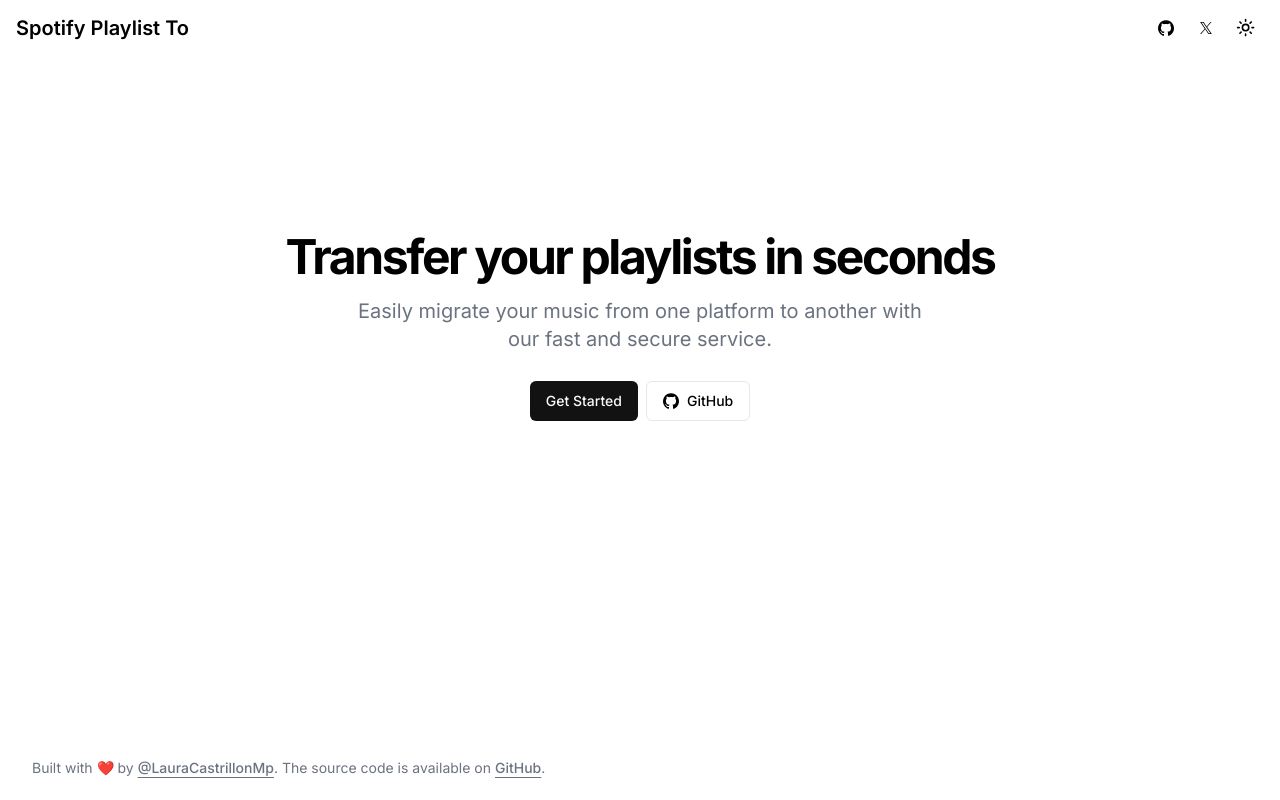
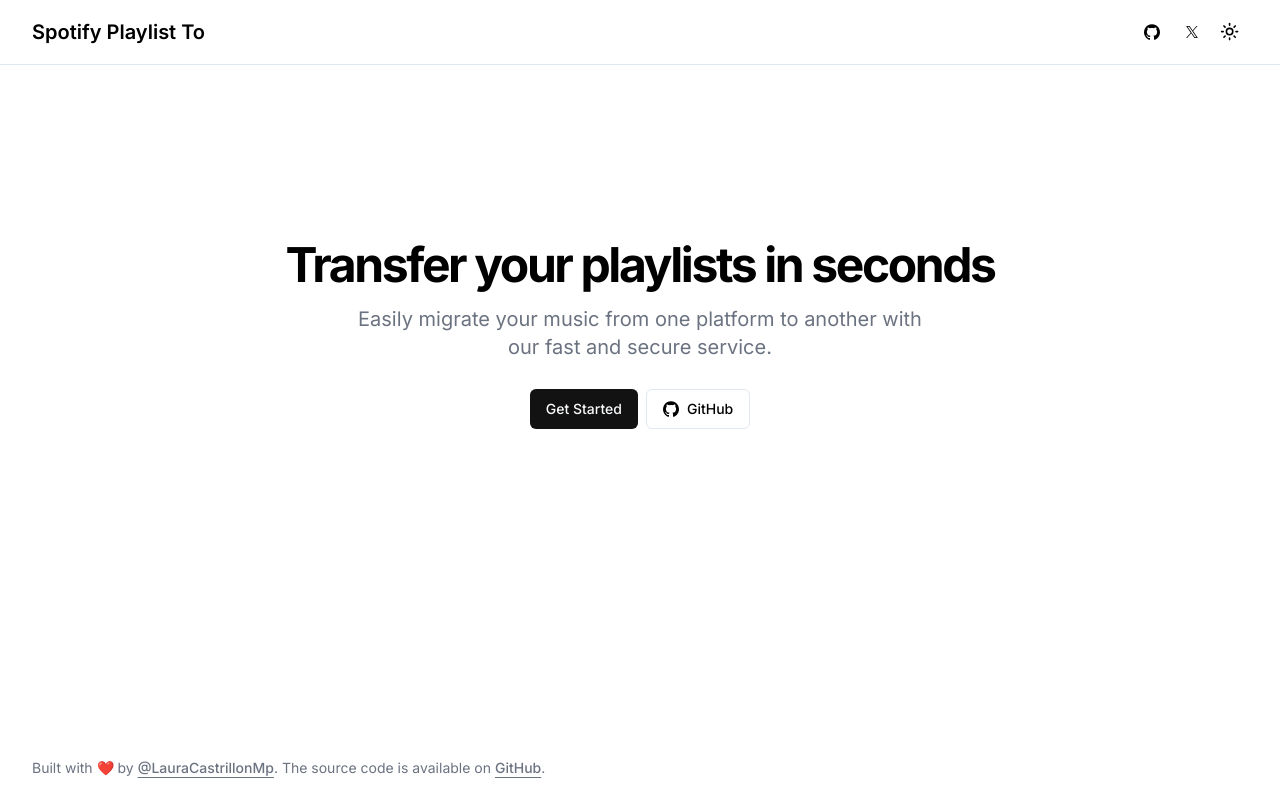
Before and after one commit to LauraCastrillonMp/SpotifyBPM, a Next.js app: page / in a window 1280 px wide. Built offline with nearby package versions, Linux system fonts and the light colour scheme.

Commit message:
Header's icons

```diff
--- a/components/site-header.tsx
+++ b/components/site-header.tsx
@@ -9,16 +9,17 @@
 
 export function SiteHeader() {
   return (
-    <header className="flex justify-between items-center py-2 px-4 sticky border-b border-white/10 backdrop-blur">
+    <header className="flex justify-between items-center py-3 px-4 w-full border-b border-slate-200 dark:border-white/10 md:px-8">
       <span className="text-xl font-semibold">Spotify Playlist To</span>
-      <nav className="flex items-center gap-1">
+      <nav className="flex items-center gap-0">
         <Link href={siteConfig.links.github} target="_blank" rel="noreferrer">
           <div
             className={cn(
               buttonVariants({
                 variant: "ghost",
+                size: "default",
               }),
-              "w-9 px-0"
+              "w-10 px-0"
             )}
           >
             <Icons.gitHub className="h-4 w-4" />
@@ -30,8 +31,9 @@
             className={cn(
               buttonVariants({
                 variant: "ghost",
+                size: "default",
               }),
-              "w-9 px-0"
+              "w-10 px-0"
             )}
           >
             <Icons.twitter className="h-3 w-3 fill-current" />
```
